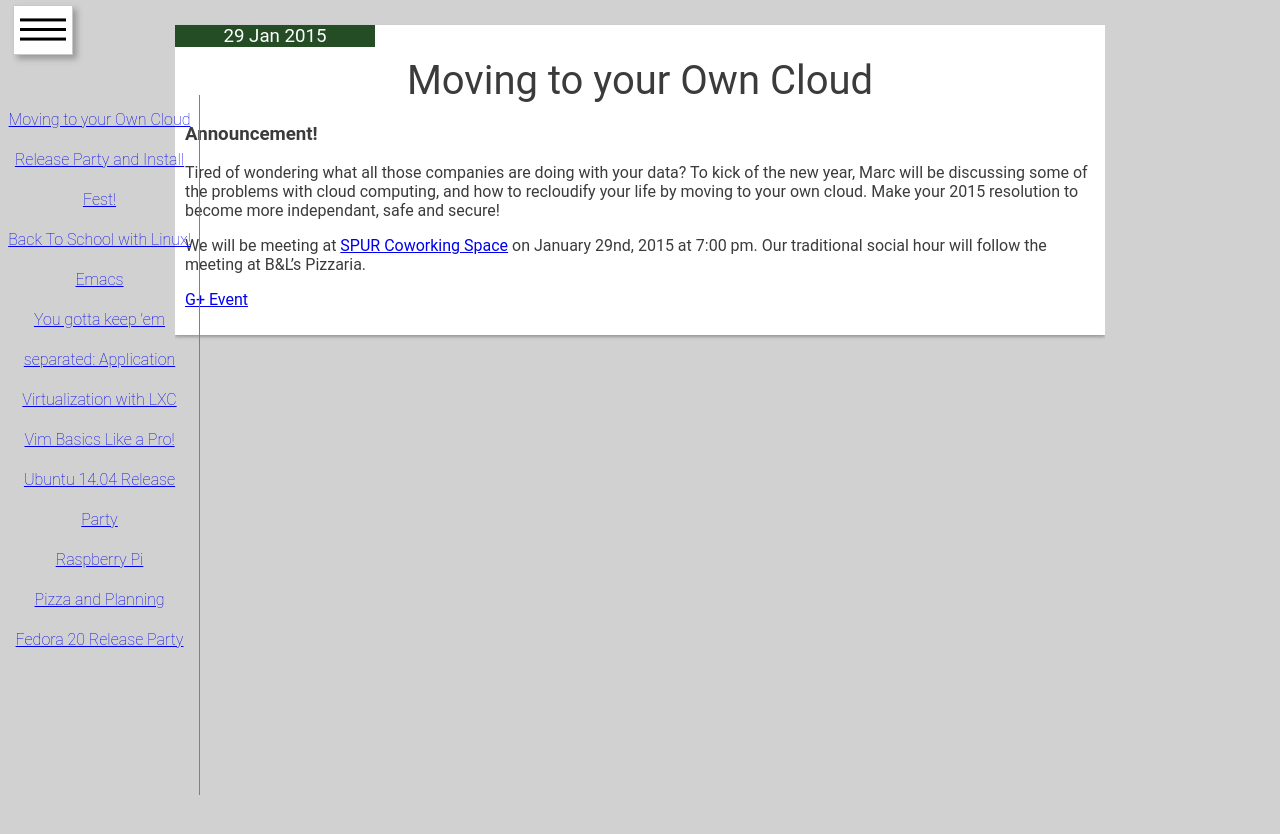
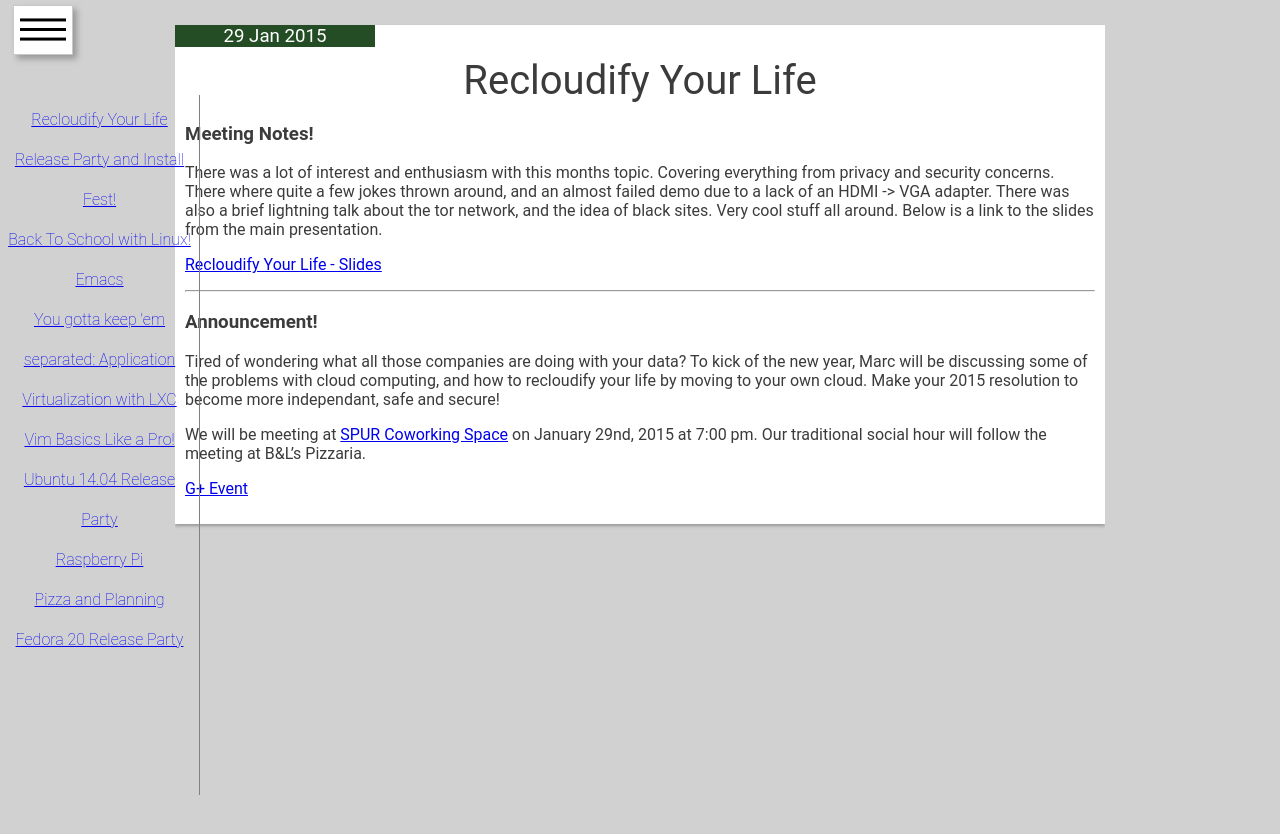
Before and after one commit to norlug/norlug.github.io, a Jekyll site: the page built from _posts/2015-1-22-RecloudifyYourLife.markdown, in a window 1280 px wide. Shown: the top 834 px of the page. Built offline with Jekyll 4.4.1, drawn with Linux system fonts in a browser that asks for light colours.

Commit message:
Renamed and updated with meeting notes

```diff
--- a/_posts/2015-1-22-JanuaryMeeting.markdown
+++ b/_posts/2015-1-22-RecloudifyYourLife.markdown
@@ -1,9 +1,16 @@
 ---
 layout: meetingTemplate
-title:  "Moving to your Own Cloud"
+title:  "Recloudify Your Life"
 category: "meetings"
 author: "Marc Thomas"
 date: 2015-1-29 12:00:00
+---
+
+<h3>Meeting Notes!</h3>
+There was a lot of interest and enthusiasm with this months topic. Covering everything from privacy and security concerns. There where quite a few jokes thrown around, and an almost failed demo due to a lack of an HDMI -> VGA adapter. There was also a brief lightning talk about the tor network, and the idea of black sites. Very cool stuff all around. Below is a link to the slides from the main presentation.
+
+<a href="http://oc.mthx.org/owncloud/public.php?service=files&t=3a0e8714057ec89374c71993522371d1">Recloudify Your Life - Slides</a>
+
 ---
 
 <h3>Announcement!</h3>
```
